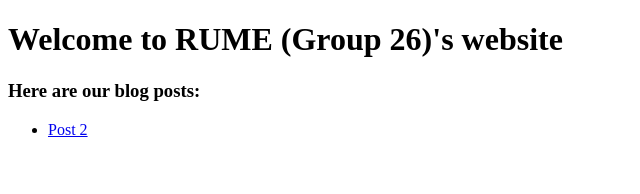
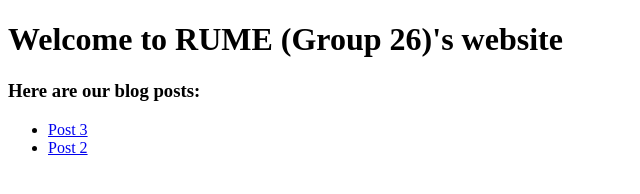
Before and after one commit to ethanzh/cs103f.github.io, a plain HTML site: page index.html in a window 1280 px wide. Shown: the full height of the page, 0-640 px from the left. Drawn offline with Linux system fonts and the light colour scheme.

Commit message:
Update index.html

```diff
--- a/index.html
+++ b/index.html
@@ -10,6 +10,7 @@
 
 <h3>Here are our blog posts:</h3>
 <ul>
+    <li><a href="post3">Post 3</a></li>
     <li><a href="post2">Post 2</a></li>
 </ul>
 
```
